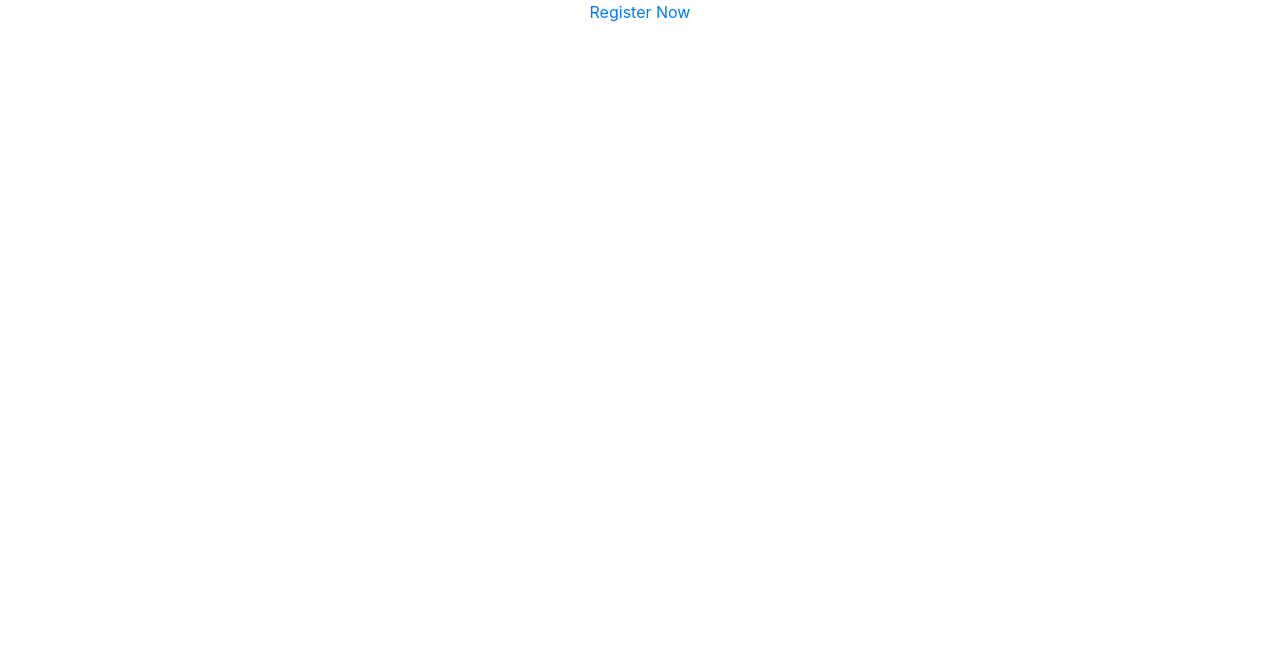
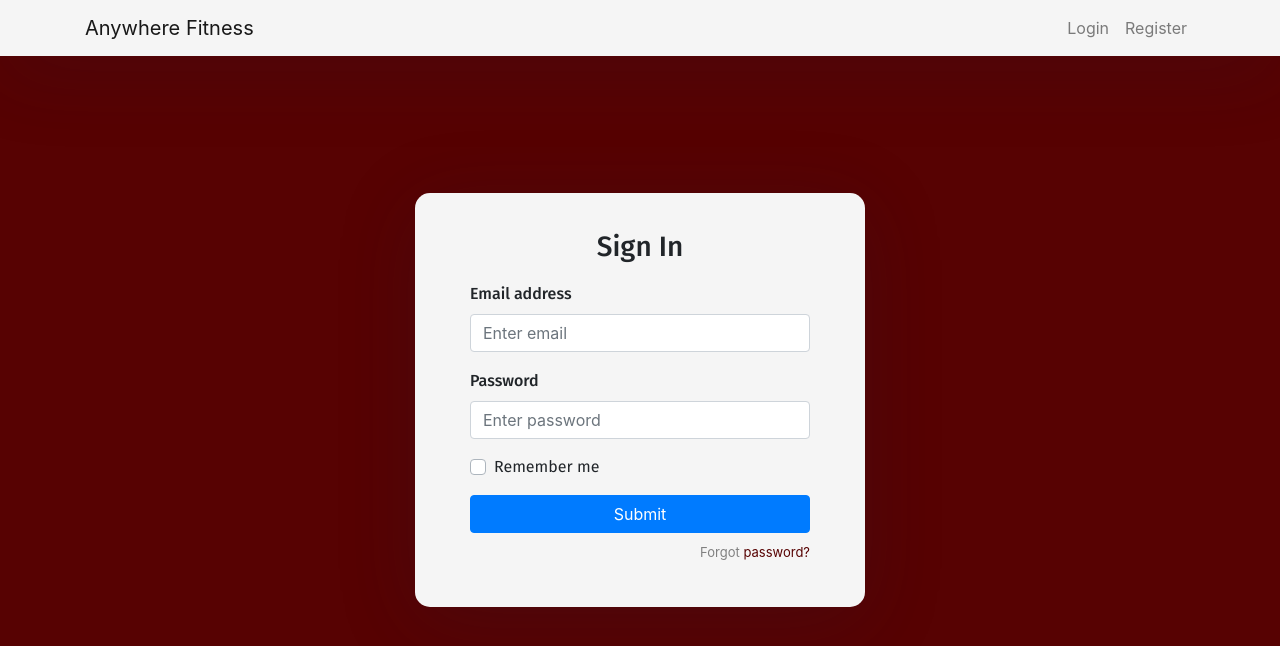
Before and after one commit to buildweek-anywhere-fitness4/front-end, a React (Create React App) app in the folder anywhere-fitness/: page / in a window 1280 px wide. Shown: the top 646 px of the page. Built offline with nearby package versions, Linux system fonts and the light colour scheme.

Commit message:
updates to feature/loginform.js

```diff
--- a/anywhere-fitness/src/App.js
+++ b/anywhere-fitness/src/App.js
@@ -5,16 +5,51 @@ import LoginForm from './Components/LoginForm';
 import { BrowserRouter as Router, Switch, Route, Link } from "react-router-dom"
 import './App.css';
 
+// function App() {
+//   return (
+
+//     <div className="App">
+//       <Link to ="/RegisterForm"> Register Now </Link>
+//       <Route path="/RegisterForm">
+//         <RegisterForm />
+//       </Route>
+
+
+//     </div>
+//   );
+// }
+
+// export default App;
+
 function App() {
-  return (
+  return (<Router>
+    <div className="App">
+      <nav className="navbar navbar-expand-lg navbar-light fixed-top">
+        <div className="container">
+          <Link className="navbar-brand" to={"/LoginForm"}>Anywhere Fitness</Link>
+          <div className="collapse navbar-collapse" id="">
+            <ul className="navbar-nav ml-auto">
+              <li className="nav-item">
+                <Link className="nav-link" to={"/LoginForm"}>Login</Link>
+              </li>
+              <li className="nav-item">
+                <Link className="nav-link" to={"/RegisterForm"}>Register</Link>
+              </li>
+            </ul>
+          </div>
+        </div>
+      </nav>
 
-    <div className="App">
-      <Link to ="/RegisterForm"> Register Now </Link>
-      <Route path="/RegisterForm">
-        <RegisterForm />
-      </Route>
-
-    </div>
+      <div className="auth-wrapper">
+        <div className="auth-inner">
+          <Switch>
+            <Route exact path='/' component={LoginForm} />
+            <Route path="/LoginForm" component={LoginForm} />
+            <Route path="/RegisterForm" component={RegisterForm} />
+          </Switch>
+        </div>
+      </div>
+    </div></Router>
   );
 }
 
--- a/anywhere-fitness/src/index.css
+++ b/anywhere-fitness/src/index.css
@@ -1,4 +1,13 @@
+@import url('https://fonts.googleapis.com/css?family=Fira+Sans:400,500,600,700,800');
+
+* {
+  box-sizing: border-box;
+}
 body {
+  background: rgb(87, 2, 2) !important;
+  min-height: 100vh;
+  display: flex;
+  font-weight: 400;
   margin: 0;
   font-family: -apple-system, BlinkMacSystemFont, 'Segoe UI', 'Roboto', 'Oxygen',
     'Ubuntu', 'Cantarell', 'Fira Sans', 'Droid Sans', 'Helvetica Neue',
@@ -6,8 +15,67 @@ body {
   -webkit-font-smoothing: antialiased;
   -moz-osx-font-smoothing: grayscale;
 }
-
 code {
   font-family: source-code-pro, Menlo, Monaco, Consolas, 'Courier New',
     monospace;
 }
+h1,h2,h3,h4,h5,h6,label,span {
+  font-weight: 500;
+  font-family: 'Fira Sans', sans-serif;
+}
+
+body, html, .App, #root, .auth-wrapper {
+  width: 100%;
+  height: 100%;
+}
+
+.navbar-light {
+  background-color: whitesmoke;
+  box-shadow: 0px 14px 80px rgba(34, 35, 58, 0.2);
+}
+
+.auth-wrapper {
+  display: flex;
+  justify-content: center;
+  flex-direction: column;
+  text-align: left;
+}
+
+.auth-inner {
+  width: 450px;
+  margin: auto;
+  background: whitesmoke;
+  box-shadow: 0px 14px 80px rgba(34, 35, 58, 0.2);
+  padding: 40px 55px 45px 55px;
+  border-radius: 15px;
+  transition: all .3s;
+}
+
+.auth-wrapper .form-control:focus {
+  border-color: rgb(87, 2, 2);
+  box-shadow: none;
+}
+
+.auth-wrapper h3 {
+  text-align: center;
+  margin: 0;
+  line-height: 1;
+  padding-bottom: 20px;
+}
+
+.custom-control-label {
+  font-weight: 400;
+}
+
+.forgot-password,
+.forgot-password a {
+  text-align: right;
+  font-size: 13px;
+  padding-top: 10px;
+  color: gray;
+  margin: 0;
+}
+
+.forgot-password a {
+  color: rgb(87, 2, 2);
+}
```
